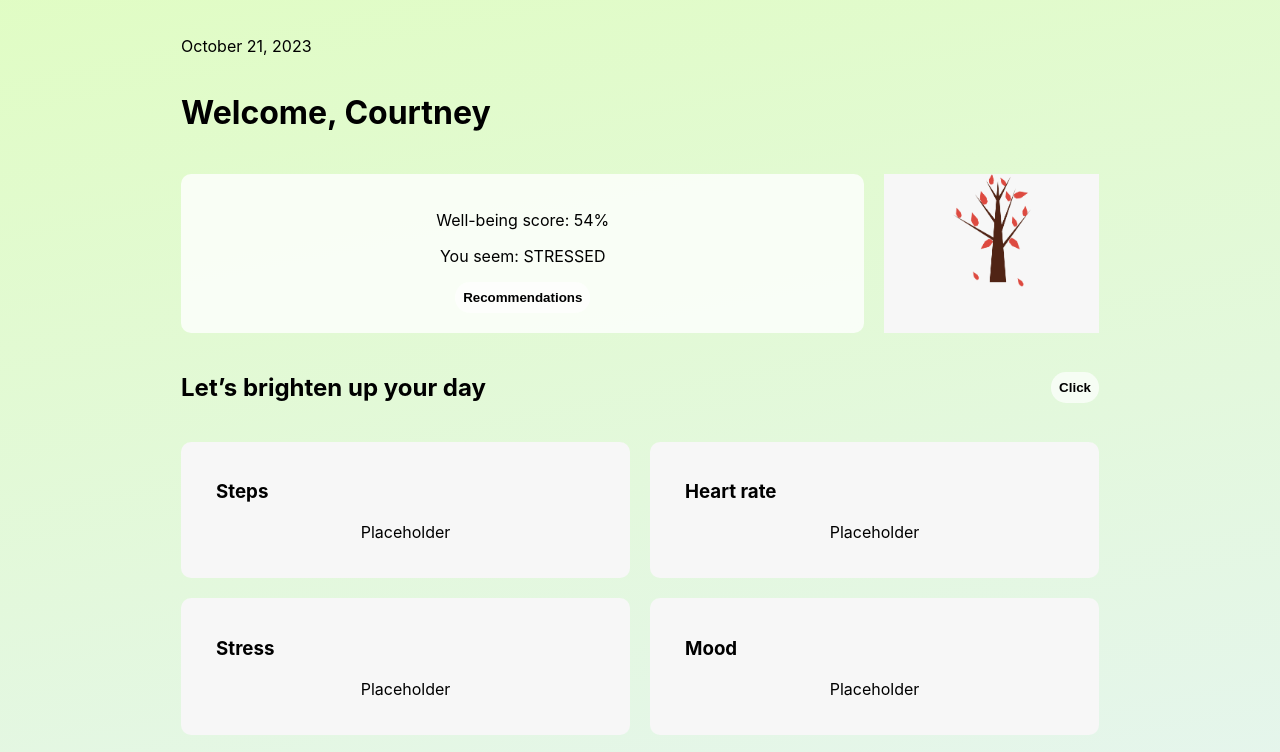
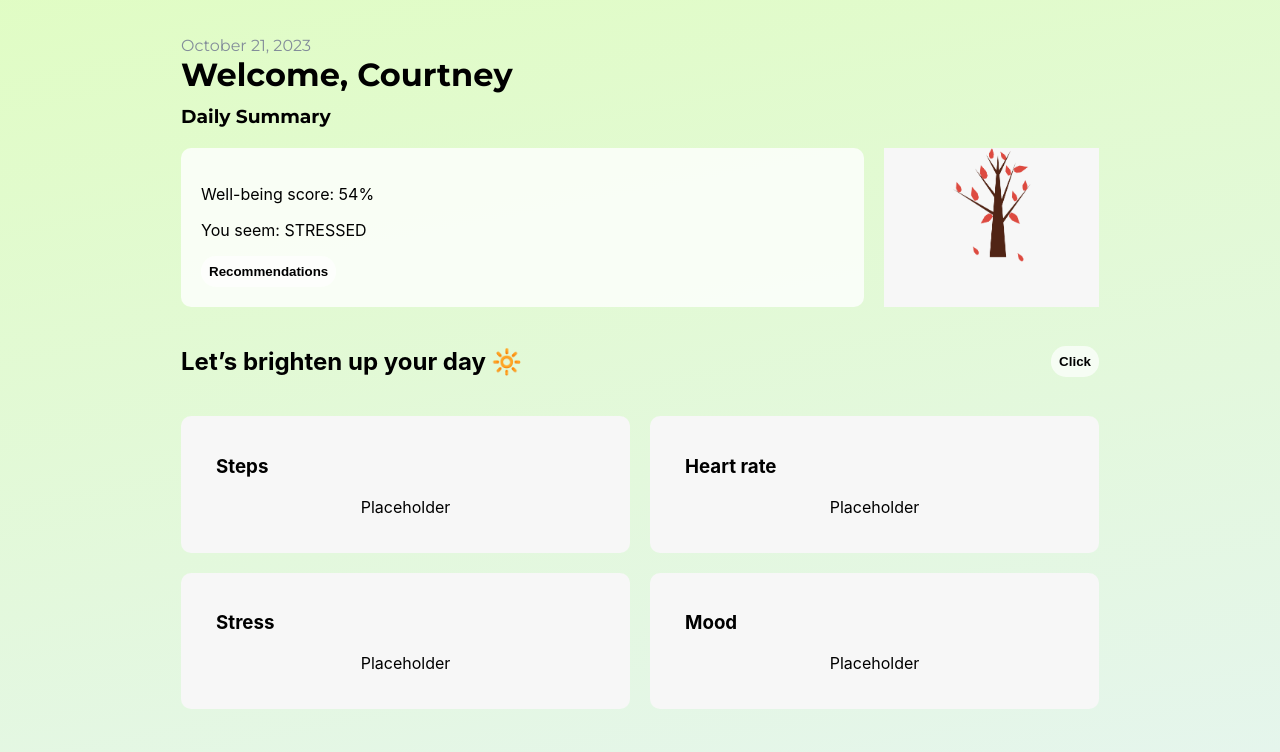
Before and after one commit to lillykml/client, a React (Create React App) app: page /home in a window 1280 px wide. Shown: the top 752 px of the page. Built offline with nearby package versions, Linux system fonts and the light colour scheme; the HTML template or start-up script is replaced by a standard one.

Commit message:
Css Tweaks

```diff
--- a/public/index.html
+++ b/public/index.html
@@ -10,6 +10,7 @@
       content="Web site created using create-react-app"
     />
     <link rel="apple-touch-icon" href="%PUBLIC_URL%/logo192.png" />
+    <link href="https://fonts.googleapis.com/css2?family=Montserrat:wght@400;500;700&display=swap" rel="stylesheet">
     <!--
       manifest.json provides metadata used when your web app is installed on a
       user's mobile device or desktop. See https://developers.google.com/web/fundamentals/web-app-manifest/
--- a/src/Pages/home.css
+++ b/src/Pages/home.css
@@ -25,6 +25,8 @@
     background-color: rgba(255, 255, 255, 0.8);
     padding: 20px;
     border-radius: 10px;
+    font-size: 14;
+    text-align: left;
 }
 
 .image-container {
--- /dev/null
+++ b/src/Pages/hometop.css
@@ -0,0 +1,21 @@
+.text {
+    font-family: 'Montserrat', sans-serif;
+}
+
+.date {
+    color: #838D9A;
+    font-size: 14;
+    margin-bottom: 0;
+}
+
+.welcome {
+    font-size: 26;
+    margin-top: 0;
+}
+
+.subtitle {
+    font-size: 18;
+    padding-left: 0;
+    margin-bottom: 0;
+    margin-top: -10px;
+}
--- a/src/pages/Home.js
+++ b/src/pages/Home.js
@@ -2,7 +2,7 @@ import Navbar from '../components/Navbar';
 import { useNavigate } from 'react-router-dom';
 import React, { useState } from 'react';
 import './home.css';
-
+import './hometop.css';
 
 const Home = () => {
 
@@ -19,9 +19,10 @@ const Home = () => {
         <div>
             <div className="main-screen-container">
                 <div className="header">
-                    <p>October 21, 2023</p>
-                    <h1>Welcome, Courtney</h1>
+                    <p class="date text">October 21, 2023</p>
+                    <h1 class="welcome text">Welcome, Courtney</h1>
                 </div>
+                <h3 class="subtitle text">Daily Summary</h3>
                 <div className="summary-section">
                     <div className="daily-summary">
                         <p>Well-being score: 54%</p>
@@ -33,7 +34,7 @@ const Home = () => {
                     </div>
                 </div>
                 <div className="brighten-day">
-                    <h2>Let’s brighten up your day</h2>
+                    <h2>Let’s brighten up your day 🔆</h2>
                     <button>Click</button>
                 </div>
                 <div className="data-section">
```
